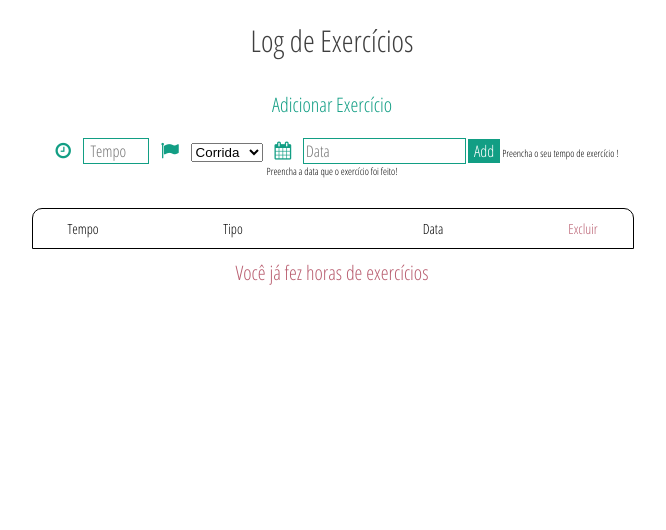
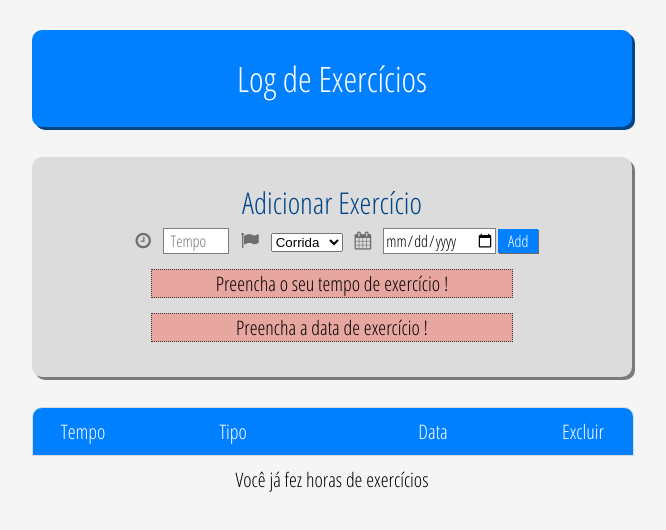
Before and after one commit to wilsonck/testeFront, a website: page index.html in a window 1280 px wide. Shown: the whole page, without its empty margins (308-974 px from the left). Drawn offline with nearby package versions, Linux system fonts and the light colour scheme.

Commit message:
Design em evolução

```diff
--- a/css/estilo.css
+++ b/css/estilo.css
@@ -179,7 +179,7 @@ img {
 body {
   font-family: 'Open Sans Condensed', sans-serif;
   text-align: center;
-  background: #fff;
+  background: #f5f5f5;
   margin: 0;
   font-size: 10px;
 }
@@ -190,26 +190,47 @@ body {
   width: 600px;
   margin: 0 auto;
 }
-header h1 {
-  color: #3F3F3F;
-  font-size: 3em;
+.header {
+  -webkit-border-radius: 10px;
+  -moz-border-radius: 10px;
+  border-radius: 10px;
+  moz-box-shadow: 3px 3px #054584;
+  -webkit-box-shadow: 3px 3px #054584;
+  box-shadow: 3px 3px #054584;
+  background: #0080ff;
+  padding: 5px 0;
+  margin: 30px auto;
+}
+.header h1 {
+  color: #fff;
+  font-size: 3.5em;
   padding: 20px 0;
   font-weight: normal;
 }
+.form {
+  -webkit-border-radius: 10px;
+  -moz-border-radius: 10px;
+  border-radius: 10px;
+  background: #dcdcdc;
+  padding: 20px 0;
+  -moz-box-shadow: 3px 3px rgba(0, 0, 0, 0.5);
+  -webkit-box-shadow: 3px 3px rgba(0, 0, 0, 0.5);
+  box-shadow: 3px 3px rgba(0, 0, 0, 0.5);
+}
 .form h2 {
-  font-size: 2em;
-  color: #129E84;
-  margin: 10px 0 20px;
+  font-size: 3em;
+  color: #00458a;
+  margin: 5px 0 5px;
   font-weight: normal;
 }
 .form i {
   font-size: 1.8em;
   margin: 0 10px;
-  color: #129E84;
+  color: rgba(0, 0, 0, 0.5);
 }
 .form input {
   font-family: 'Open Sans Condensed', sans-serif;
-  border: 1px solid #129E84;
+  border: 1px solid rgba(0, 0, 0, 0.5);
   font-size: 1.6em;
 }
 .form .input_time {
@@ -218,10 +239,22 @@ header h1 {
 }
 .form .btAdd {
   font-family: 'Open Sans Condensed', sans-serif;
-  background: #129E84;
+  background: #0080ff;
   color: #fff;
   border: none;
   font-size: 1.6em;
+  -moz-box-shadow: 1px 1px rgba(0, 0, 0, 0.5);
+  -webkit-box-shadow: 1px 1px rgba(0, 0, 0, 0.5);
+  box-shadow: 1px 1px rgba(0, 0, 0, 0.5);
+  padding: 1px 10px;
+}
+.form .error {
+  width: 60%;
+  font-size: 2em;
+  background: rgba(243, 117, 103, 0.5);
+  border: 1px dotted #3d3d3d;
+  margin: 15px auto;
+  display: block;
 }
 .listExercises .titleList {
   -webkit-border-top-left-radius: 10px;
@@ -230,22 +263,24 @@ header h1 {
   -moz-border-radius-topright: 10px;
   border-top-left-radius: 10px;
   border-top-right-radius: 10px;
-  border: 1px solid #000;
+  border: 1px solid #dcdcdc;
   margin-top: 30px;
+  background: #0080ff;
+  color: #fff;
+  font-size: 2em;
 }
 .listExercises .row {
   float: left;
   width: 100%;
-  border-left: 1px solid #000;
-  border-right: 1px solid #000;
-  border-bottom: 1px solid #000;
+  border-left: 1px solid #dcdcdc;
+  border-right: 1px solid #dcdcdc;
+  border-bottom: 1px solid #dcdcdc;
   padding: 10px 0;
 }
 .listExercises .row div {
   float: left;
   width: 100px;
   text-align: center;
-  font-size: 14px;
 }
 .listExercises .row .type {
   width: 200px;
@@ -254,12 +289,14 @@ header h1 {
   width: 200px;
 }
 .listExercises .row .delete {
+  cursor: pointer;
+}
+.listExercises .row .delete i {
   color: #B95E70;
-  cursor: pointer;
 }
 .result h3 {
   font-size: 2em;
-  color: #B95E70;
+  color: #000;
   font-weight: normal;
   margin: 10px 0;
 }
--- a/index.html
+++ b/index.html
@@ -1,6 +1,6 @@
 <!DOCTYPE html>
 <html ng-app>
-<head lang="pt-br">
+<head>
 	<meta charset="utf-8">
 	<title>Lista de Exercícios</title>
 
@@ -16,28 +16,28 @@
 <body ng-controller="mainController">
 
 	<header>
-		<div class="content">
+		<div class="content header">
 			<h1> Log de Exercícios</h1>
 		</div>
 	</header>
 
 	<section>
-		<div class="form content">
+		<div class="form content ovfh">
 			<h2>Adicionar Exercício</h2>
 			<form class="form-inline" name="formContato">
-				<i class="fa fa-clock-o"></i> <input required type="number" class="input_time" maxlength="2" placeholder="Tempo" type="text" ng-model="form.tempo" ng-required="true">
+				<i class="fa fa-clock-o"></i> <input required type="number" onkeypress="return SomenteNumero(event);" name="tempo" class="input_time" maxlength="2" placeholder="Tempo" type="text" min=1 ng-model="form.tempo" ng-required="true">
 				<i class="fa fa-flag"></i>
-				<select name="tipoexercicio" ng-model="form.tipo">
-					<option ng-selected="selected">Corrida</option>
+				<select name="tipoexercicio" name="tipo" ng-model="form.tipo" >
+					<option ng-selected="Corrida">Corrida</option>
 					<option>Natação</option>
 					<option>Bicicleta</option>
 					<option>Boxe</option>
 				</select>
-			  	<i class="fa fa-calendar"></i> <input placeholder="Data" type="text" ng-model="form.data" ng-required="true">
+			  	<i class="fa fa-calendar"></i> <input type="date" placeholder="Data" name="data" type="text" ng-model="form.data" ng-required="true">
 			    <button class="btAdd" ng-click="addExercise()" ng-disabled="formContato.$invalid">Add</button>
 
-			    <span ng-hide="formContato.tempo.$valid">Preencha o seu tempo de exercício !</span>
-			    <span ng-hide="formContato.data.$valid">Preencha a data que o exercício foi feito!</span>
+			    <span class="error ovfh" ng-hide="formContato.tempo.$valid">Preencha o seu tempo de exercício !</span>
+			    <span class="error ovfh" ng-hide="formContato.data.$valid">Preencha a data de exercício !</span>
 	    	</form>
 		</div>
 	</section>
@@ -68,5 +68,6 @@
 
 <script src="https://ajax.googleapis.com/ajax/libs/angularjs/1.2.14/angular.min.js"></script>
 <script src="js/controllers.js"></script>
+<script src="js/functions.js"></script>
 
 </html>
--- /dev/null
+++ b/js/functions.js
@@ -0,0 +1,12 @@
+function SomenteNumero(e){
+	 var tecla=(window.event)?event.keyCode:e.which;
+
+	 if((tecla>47 && tecla<58))
+	 	return true;
+	 else{
+	 	if (tecla==8 || tecla==0)
+	 		return true;
+	 	else
+	 return false;
+	 }
+}
--- a/less/layout.less
+++ b/less/layout.less
@@ -3,7 +3,7 @@
 body{
 	font-family: 'Open Sans Condensed', sans-serif;
 	text-align: center;
-	background: #fff;
+	background: #f5f5f5;
 	margin:0;
 	font-size:10px;
 }
@@ -17,30 +17,49 @@ body{
 	margin:0 auto;
 }
 
-header{
+.header{
+	-webkit-border-radius: 10px;
+	-moz-border-radius: 10px;
+	border-radius: 10px;
+
+	moz-box-shadow: 3px 3px rgba(5,69,132,1);
+	-webkit-box-shadow: 3px 3px rgba(5,69,132,1);
+	box-shadow: 3px 3px rgba(5,69,132,1);
+
+	background: #0080ff;
+	padding:5px 0;
+	margin:30px auto;
 	h1{
-		color:#3F3F3F;
-		font-size:3em;
+		color:#fff;
+		font-size:3.5em;
 		padding:20px 0;
 		font-weight: normal;
 	}
 }
 
 .form{
+	-webkit-border-radius: 10px;
+	-moz-border-radius: 10px;
+	border-radius: 10px;
+	background: #dcdcdc;
+	padding:20px 0;
+	-moz-box-shadow: 3px 3px rgba(0,0,0,0.5);
+	-webkit-box-shadow: 3px 3px rgba(0,0,0,0.5);
+	box-shadow: 3px 3px rgba(0,0,0,0.5);
 	h2{
-		font-size:2em;
-		color:#129E84;
-		margin:10px 0 20px;
+		font-size:3em;
+		color:#00458a;
+		margin:5px 0 5px;
 		font-weight: normal;
 	}
 	i{
 		font-size:1.8em;
 		margin:0 10px;
-		color:#129E84;
+		color:rgba(0,0,0,0.5);
 	}
 	input{
 		font-family: 'Open Sans Condensed', sans-serif;
-		border:1px solid #129E84;
+		border:1px solid rgba(0,0,0,0.5);
 		font-size:1.6em;
 	}
 	.input_time{
@@ -49,10 +68,22 @@ header{
 	}
 	.btAdd{
 		font-family: 'Open Sans Condensed', sans-serif;
-		background: #129E84;
+		background: #0080ff;
 		color:#fff;
 		border:none;
 		font-size:1.6em;
+		-moz-box-shadow: 1px 1px rgba(0,0,0,0.5);
+		-webkit-box-shadow: 1px 1px rgba(0,0,0,0.5);
+		box-shadow: 1px 1px rgba(0,0,0,0.5);
+		padding:1px 10px;
+	}
+	.error{
+		width:60%;
+		font-size:2em;
+		background: rgba(243,117,103, 0.5);
+		border:1px dotted #3d3d3d;
+		margin:15px auto;
+		display: block;
 	}
 }
 
@@ -64,21 +95,23 @@ header{
 		-moz-border-radius-topright: 10px;
 		border-top-left-radius: 10px;
 		border-top-right-radius: 10px;
-		border:1px solid #000;
+		border:1px solid #dcdcdc;
 		margin-top:30px;
+		background: #0080ff;
+		color:#fff;
+		font-size:2em;
 	}
 	.row{
 		float:left;
 		width:100%;
-		border-left: 1px solid #000;
-		border-right: 1px solid #000;
-		border-bottom: 1px solid #000;
+		border-left: 1px solid #dcdcdc;
+		border-right: 1px solid #dcdcdc;
+		border-bottom: 1px solid #dcdcdc;
 		padding:10px 0;
 		div{
 			float:left;
 			width:100px;
 			text-align:center;
-			font-size: 14px;
 		}
 		.time{
 
@@ -90,7 +123,10 @@ header{
 			width:200px;
 		}
 		.delete{
-			color:#B95E70;
+			i{
+				color:#B95E70;
+			}
+
 			cursor: pointer;
 		}
 	}
@@ -98,7 +134,7 @@ header{
 .result{
 	h3{
 		font-size:2em;
-		color:#B95E70;
+		color:#000;
 		font-weight: normal;
 		margin:10px 0;
 		span{
```
Also changed, not shown: js/controllers.js (line endings or trailing spaces).
